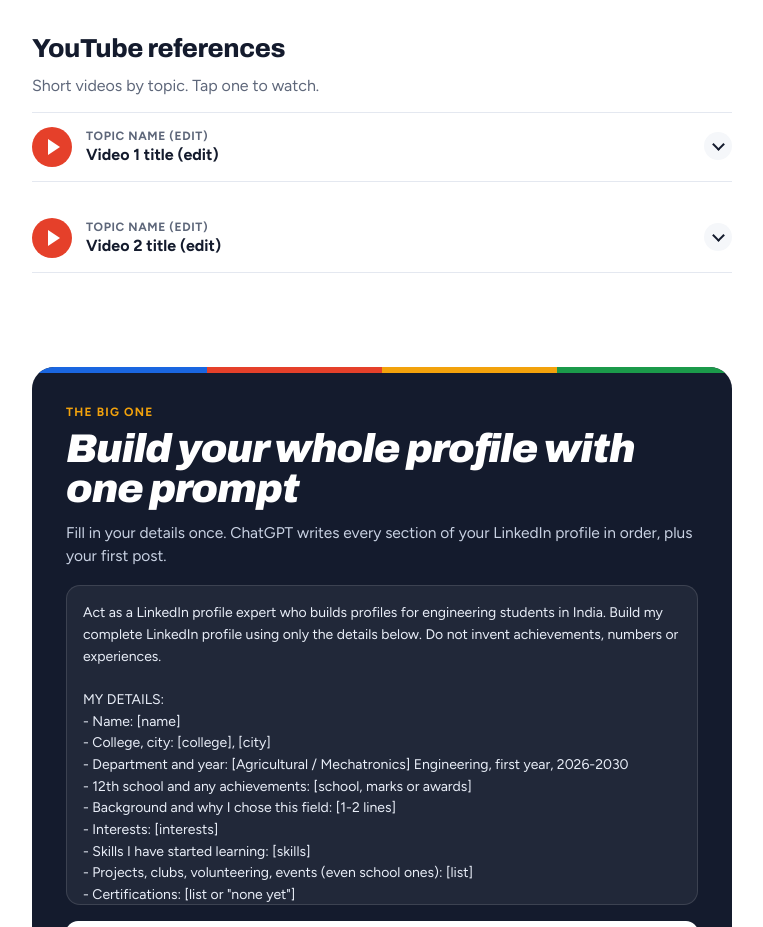
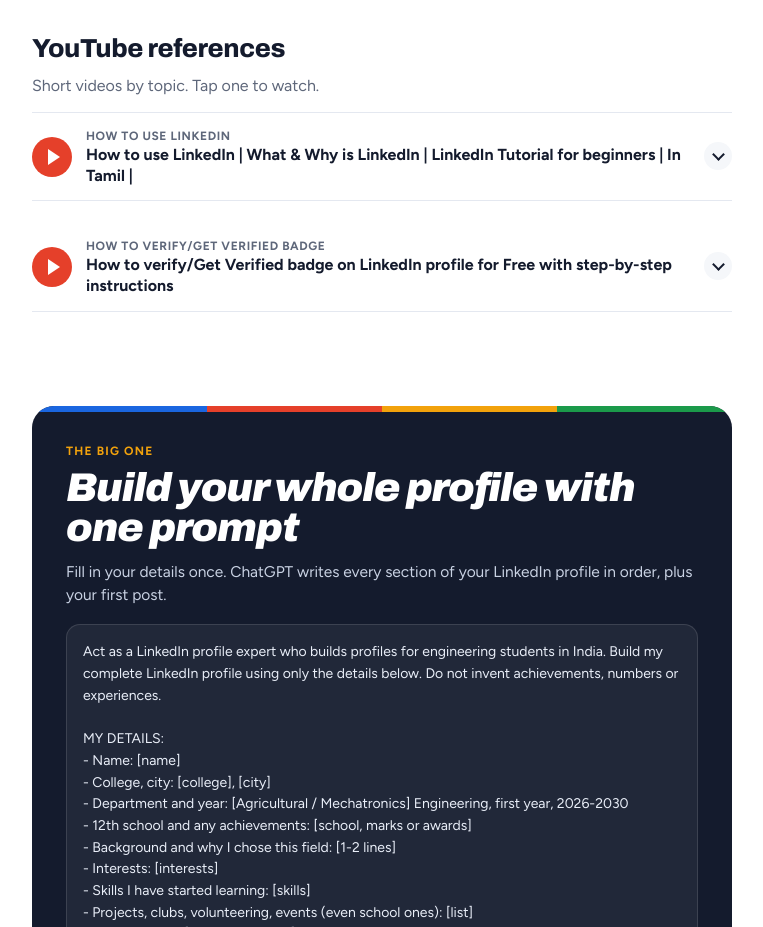
Before and after one commit to techkreateup/linkedin-site-kreateup, a plain HTML site: page index.html in a window 1280 px wide. Shown: the part 1440-2367 px from the top of the page, without its empty margins (408-1171 px from the left). Drawn offline with Linux system fonts and the light colour scheme.

Commit message:
Update index.html

```diff
--- a/index.html
+++ b/index.html
@@ -1512,7 +1512,7 @@
     <div class="video">
       <button class="vid-btn" type="button" aria-expanded="false">
         <span class="vid-play" aria-hidden="true"></span>
-        <span class="vid-text"><small>Topic name (edit)</small><strong>Video 1 title (edit)</strong></span>
+        <span class="vid-text"><small>How to use LinkedIn</small><strong>How to use LinkedIn | What & Why is LinkedIn | LinkedIn Tutorial for beginners | In Tamil |</strong></span>
         <span class="chev" aria-hidden="true"></span>
       </button>
       <div class="vid-body" hidden>
@@ -1525,7 +1525,7 @@
     <div class="video">
       <button class="vid-btn" type="button" aria-expanded="false">
         <span class="vid-play" aria-hidden="true"></span>
-        <span class="vid-text"><small>Topic name (edit)</small><strong>Video 2 title (edit)</strong></span>
+        <span class="vid-text"><small>How to verify/Get Verified badge</small><strong>How to verify/Get Verified badge on LinkedIn profile for Free with step-by-step instructions</strong></span>
         <span class="chev" aria-hidden="true"></span>
       </button>
       <div class="vid-body" hidden>
```
